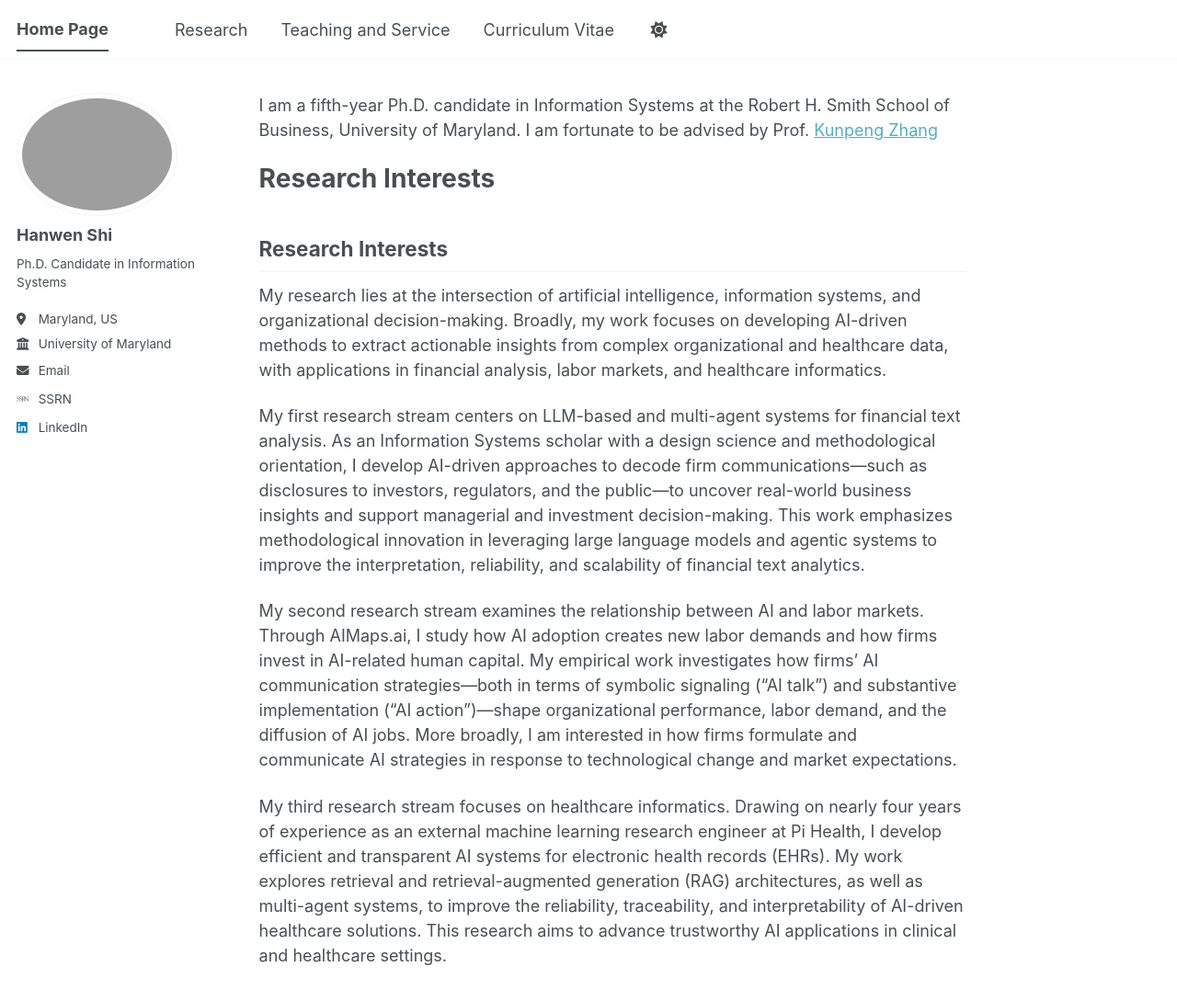
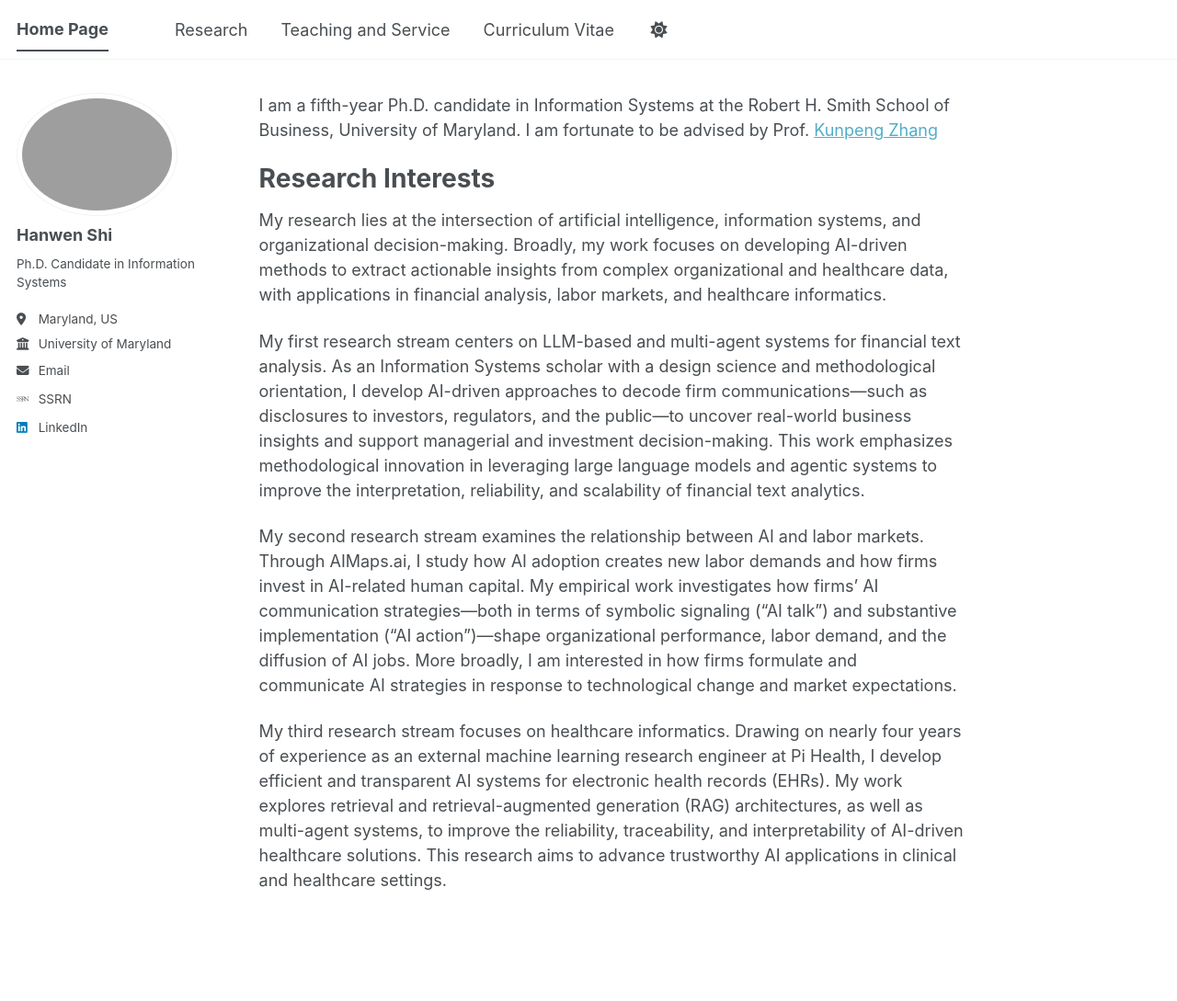
Before and after one commit to FrankieShih/frankieshih.github.io, a Jekyll site: the page built from _pages/about.md, in a window 1280 px wide and 1258 px high. Shown: the top 1089 px of the window at 92% size. Built offline with Jekyll 4.4.1, drawn with Linux system fonts in a browser that asks for light colours; some web fonts are replaced; a script bundle is joined from its source files by our own code; library files that are not in the unit come from our copies.

Commit message:
Update about.md

```diff
--- a/_pages/about.md
+++ b/_pages/about.md
@@ -12,8 +12,6 @@ I am a fifth-year Ph.D. candidate in Information Systems at the Robert H. Smith
 Research Interests
 ======
 
-## Research Interests
-
 My research lies at the intersection of artificial intelligence, information systems, and organizational decision-making. Broadly, my work focuses on developing AI-driven methods to extract actionable insights from complex organizational and healthcare data, with applications in financial analysis, labor markets, and healthcare informatics.
 
 My first research stream centers on LLM-based and multi-agent systems for financial text analysis. As an Information Systems scholar with a design science and methodological orientation, I develop AI-driven approaches to decode firm communications—such as disclosures to investors, regulators, and the public—to uncover real-world business insights and support managerial and investment decision-making. This work emphasizes methodological innovation in leveraging large language models and agentic systems to improve the interpretation, reliability, and scalability of financial text analytics.
```
